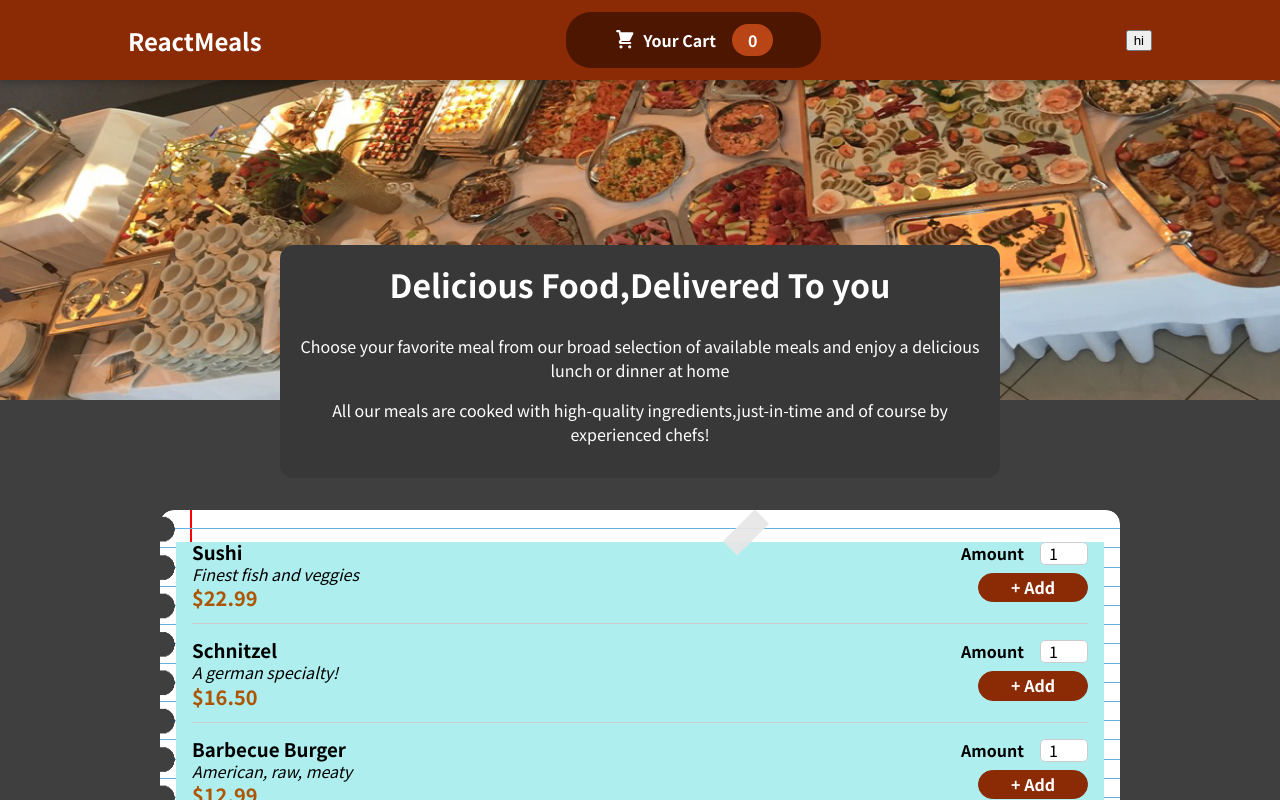
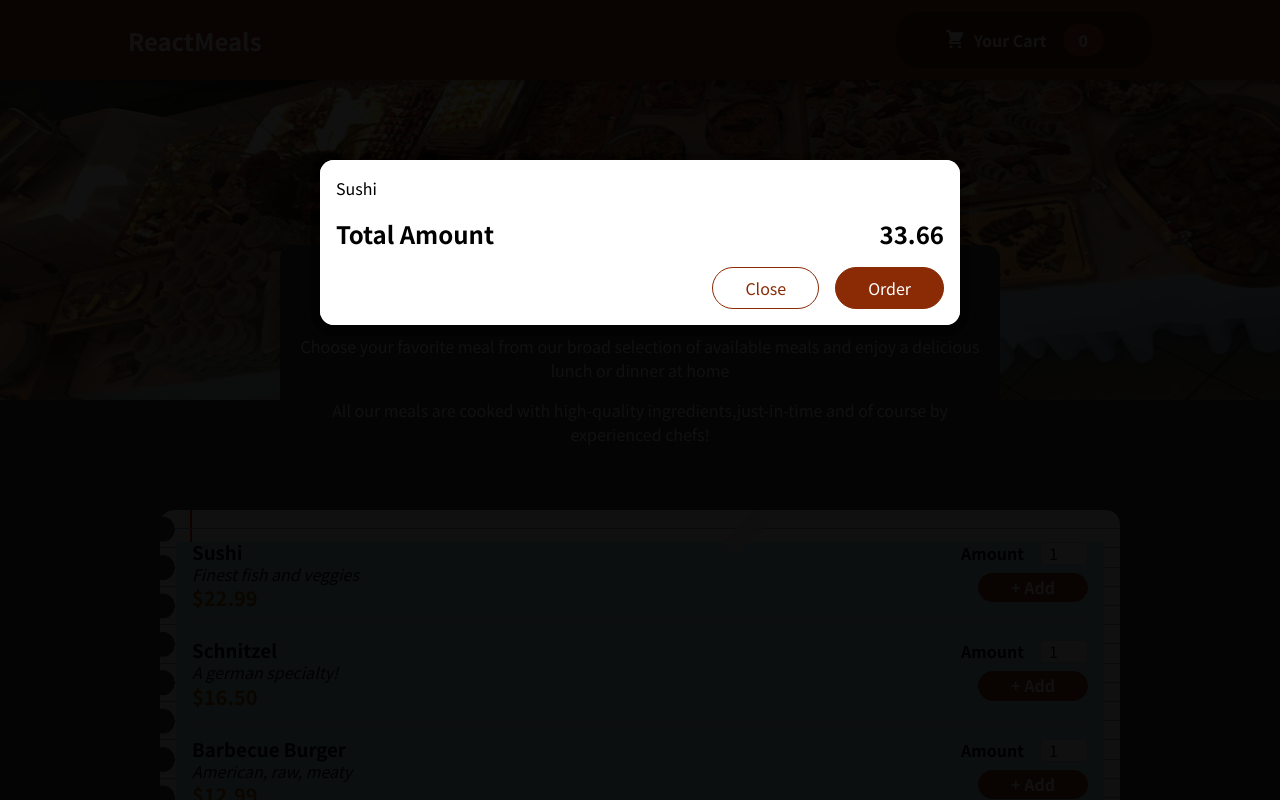
Before and after one commit to abhi-gowdaa/Food-Order-App, a React (Create React App) app: page / in a window 1280 px wide. Shown: the top 800 px of the page. Built offline with nearby package versions, Linux system fonts and the light colour scheme.

Commit message:
(React.createPortal) adding portal for cart using modal

```diff
--- a/public/index.html
+++ b/public/index.html
@@ -28,7 +28,7 @@
   </head>
   <body>
     <noscript>You need to enable JavaScript to run this app.</noscript>
-    <div id="Cart"></div>
+    <div id="overlays"></div>
     <div id="root"></div>
     <!--
       This HTML file is a template.
--- a/src/App.js
+++ b/src/App.js
@@ -1,6 +1,6 @@
 import Header from "./components/Layout/Header";
 import Meals from "./components/Meals/Meals";
-
+import Cart from "./components/Cart/Cart";
 function App() {
 
   const btnClick=()=>{
@@ -9,6 +9,7 @@
   return (
 
     <div>
+      <Cart/>
       <Header onClick={btnClick}/>
       <Meals/>
 
--- a/src/components/Cart/Cart.js
+++ b/src/components/Cart/Cart.js
@@ -1,16 +1,66 @@
-// import classes from "./Cart.module.css";
+import classes from "./Cart.module.css";
+import Modal from "../UI/Modal";
+
+
+
+const Cart = (props) => {
+  const cartItem = (
+    <ul className={classes["cart-items"]}>
+      {[{ id: "c1", name: "Sushi", amount: 2, price: 12.99 }].map((item) => (
+        <li>{item.name}</li>
+      ))}
+    </ul>
+  );
+
+  return (
+    <Modal>
+      {cartItem}
+      <div className={classes.total}>
+        <span>Total Amount</span>
+        <span>33.66</span>
+      </div>
+      <div className={classes.actions}>
+        <button className={classes['button--alt']}>Close</button>
+        <button className={classes.button}>Order</button>
+      </div>
+
+    </Modal>
+  );
+};
+
+export default Cart;
+
+// import React, { useEffect, useRef } from 'react';
+// import VanillaTilt from 'vanilla-tilt';
+// import classes from './Cart.module.css';
+
 // const Cart = () => {
-//   const cartItem = (
-//     <ul className={classes["cart-items"]}>
-//       {[{ id: "c1", name: "Sushi", amount: 2, price: 12.99 }].map((item) => (
-//         <li>{item.name}</li>
-//       ))}
-//     </ul>
-//   );
+//   const tiltRef = useRef(null);
+
+//   useEffect(() => {
+//     const tiltElement = tiltRef.current;
+
+//     if (tiltElement) {
+//       VanillaTilt.init(tiltElement, {
+//         scale: 0.95,
+//         startY: 0,
+//       });
+//     }
+
+//     return () => {
+//       if (tiltElement) {
+//         tiltElement.vanillaTilt.destroy();
+//       }
+//     };
+//   }, []);
 
 //   return (
-//     <section className={classes.cart} data-tilt data-tilt-scale="0.95" data-tilt-startY="40">
-//       {cartItem}
+//     <div ref={tiltRef} className={`Tilt ${classes.cart}`}>
+//       <ul className={classes['cart-items']}>
+//         {[{ id: 'c1', name: 'Sushi', amount: 2, price: 12.99 }].map((item) => (
+//           <li key={item.id}>{item.name}</li>
+//         ))}
+//       </ul>
 //       <div className={classes.total}>
 //         <span>Total Amount</span>
 //         <span>33.66</span>
@@ -19,53 +69,8 @@
 //         <button className={classes['button--alt']}>Close</button>
 //         <button className={classes.button}>Order</button>
 //       </div>
-//     </section>
+//     </div>
 //   );
 // };
 
 // export default Cart;
-
-import React, { useEffect, useRef } from 'react';
-import VanillaTilt from 'vanilla-tilt';
-import classes from './Cart.module.css';
-
-const Cart = () => {
-  const tiltRef = useRef(null);
-
-  useEffect(() => {
-    const tiltElement = tiltRef.current;
-
-    if (tiltElement) {
-      VanillaTilt.init(tiltElement, {
-        scale: 0.95,
-        startY: 0,
-      });
-    }
-
-    return () => {
-      if (tiltElement) {
-        tiltElement.vanillaTilt.destroy();
-      }
-    };
-  }, []);
-
-  return (
-    <div ref={tiltRef} className={`Tilt ${classes.cart}`}>
-      <ul className={classes['cart-items']}>
-        {[{ id: 'c1', name: 'Sushi', amount: 2, price: 12.99 }].map((item) => (
-          <li key={item.id}>{item.name}</li>
-        ))}
-      </ul>
-      <div className={classes.total}>
-        <span>Total Amount</span>
-        <span>33.66</span>
-      </div>
-      <div className={classes.actions}>
-        <button className={classes['button--alt']}>Close</button>
-        <button className={classes.button}>Order</button>
-      </div>
-    </div>
-  );
-};
-
-export default Cart;
--- a/src/components/Cart/Cart.module.css
+++ b/src/components/Cart/Cart.module.css
@@ -1,19 +1,7 @@
 .cart-items {
   list-style: none;
-    margin:0;
+  margin: 0;
   padding: 0;
-
-  }
-  .cart{
-    background-color: rgb(255, 255, 255);
-    width:500px;
-    margin:auto;
-    padding: 10px;
-    border-radius: 15px;
-    background: repeating-linear-gradient(#0000 0 calc(1.2rem - 1px),#66afe1 0 1.2rem) right bottom /100% 100%,linear-gradient(red 0 0) 30px 0/2px 100% #fff;
-    background-repeat: no-repeat;
-    line-height: 1.2rem;
-    -webkit-mask:radial-gradient(circle .8rem at 2px 50%,#0000 98%,#000)0 0/100% 2.4rem;
 }
 
 .total {
--- a/src/components/Layout/Header.js
+++ b/src/components/Layout/Header.js
@@ -2,7 +2,6 @@
 import classes from './Header.module.css'
 import HeaderCartButton from "./HeaderCartButton";
 import meals from '../../assets/meals.jpg'
-import Cart from "../Cart/Cart";
 
 const Header=(props)=>{
 const [isClicked,setClick]=useState(false)
@@ -15,12 +14,10 @@
 
  return(
 <Fragment>
-{!isClicked?'':<Cart/>}
+
 <header className={classes['header']} >
         <h2 >ReactMeals</h2>
         <HeaderCartButton className={classes.buttons} />
-        <button onClick={btnClick} > hi</button>
-
     </header>
 
 <img src={meals} alt="meals" className={classes['main-image']}></img>
--- /dev/null
+++ b/src/components/UI/Modal.js
@@ -0,0 +1,32 @@
+import ReactDOM from "react-dom";
+import React, { Fragment } from "react";
+import Classes from "./Modal.module.css";
+
+const BackDrop = (props) => {
+  return (<div className={Classes.backdrop}/>)
+};
+
+const ModalOverLay = (props) => {
+  return (
+    <div className={Classes.modal}>
+      <div className={Classes.content}>{props.children}</div>
+    </div>
+  );
+};
+
+const portalElement = document.getElementById("overlays");
+const Modal = (props) => {
+  return (
+    //wrapper
+    <Fragment>
+      {ReactDOM.createPortal(<BackDrop />, portalElement)}
+
+      {ReactDOM.createPortal(
+        <ModalOverLay>{props.children}</ModalOverLay>,
+        portalElement
+      )}
+    </Fragment>
+  );
+};
+
+export default Modal;
--- /dev/null
+++ b/src/components/UI/Modal.module.css
@@ -0,0 +1,40 @@
+.backdrop {
+  position: fixed;
+  top: 0;
+  left: 0;
+  width: 100%;
+  height: 100vh;
+  z-index: 20;
+  background-color: rgba(0, 0, 0, 0.75);
+}
+
+.modal {
+  position: fixed;
+  top: 20vh;
+  left: 5%;
+  width: 90%;
+  background-color: white;
+  padding: 1rem;
+  border-radius: 14px;
+  box-shadow: 0 2px 8px rgba(0, 0, 0, 0.25);
+  z-index: 30;
+  animation: slide-down 300ms ease-out forwards;
+}
+
+@media (min-width: 768px) {
+  .modal {
+    width: 40rem;
+    left: calc(50% - 20rem);
+  }
+}
+
+@keyframes slide-down {
+  from {
+    opacity: 0;
+    transform: translateY(-3rem);
+  }
+  to {
+    opacity: 1;
+    transform: translateY(0);
+  }
+}
```
Also changed, not shown: src/book.css (+60 -0 lines). Lines whose indentation alone changed are shown as unchanged.
